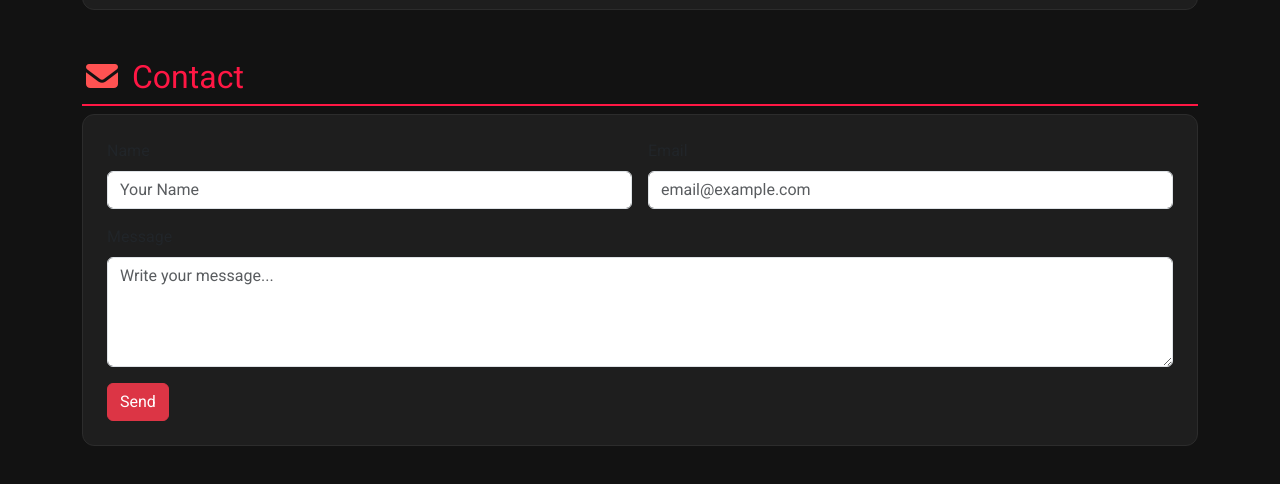
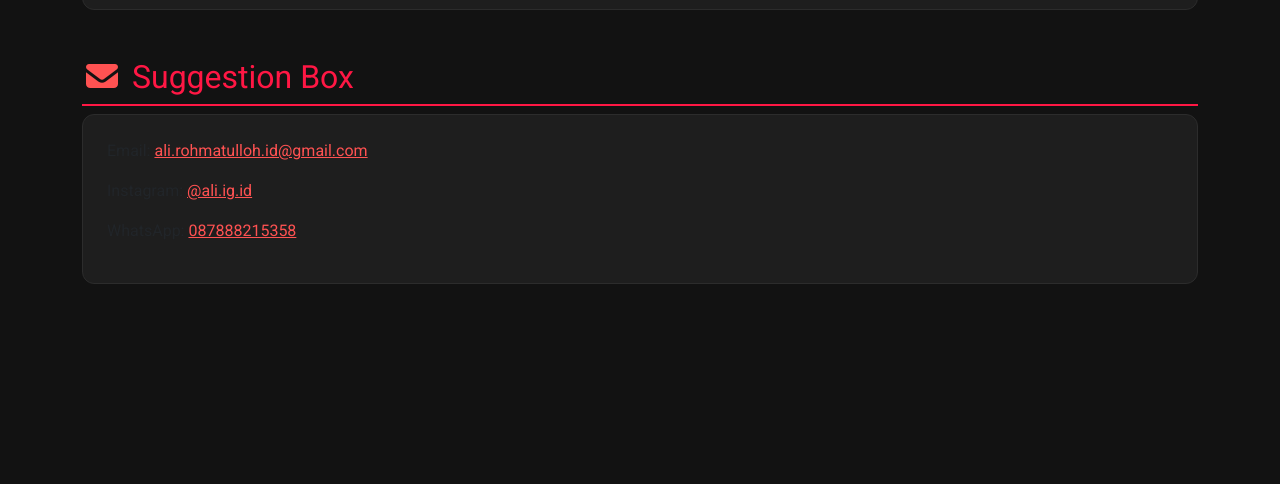
Before and after one commit to Lione3/WebPortofolio, a plain HTML site: page index.html in a window 1280 px wide. Shown: the part 828-1312 px from the top of the page. After the commit the page ends 1208 px from the top, so only its background shows below. Drawn offline with nearby package versions, Linux system fonts and the light colour scheme.

Commit message:
Update index.html

```diff
--- a/index.html
+++ b/index.html
@@ -11,7 +11,7 @@
     <style>
         body {
             background-color: #121212;
-            color: #e0e0e0;
+            color: #ffffff;
             font-family: 'Roboto', sans-serif;
         }
         header {
@@ -29,7 +29,7 @@
             text-align: center;
         }
         nav a {
-            color: #e0e0e0;
+            color: #ffffff;
             margin: 0 15px;
             text-decoration: none;
             transition: color 0.3s;
@@ -99,7 +99,7 @@
     <nav>
         <a href="#about" id="nav-about">Tentang</a>
         <a href="#skills" id="nav-skills">Keahlian</a>
-        <a href="#contact" id="nav-contact">Kontak</a>
+        <a href="#contact" id="nav-contact">Kotak Saran</a>
     </nav>
 
     <main class="container py-5">
@@ -125,25 +125,11 @@
         </section>
 
         <section class="section" id="contact" data-aos="fade-up">
-            <h2 id="contact-title"><i class="fas fa-envelope icon"></i>Kontak</h2>
+            <h2 id="contact-title"><i class="fas fa-envelope icon"></i>Kotak Saran</h2>
             <div class="card p-4">
-                <form class="row g-3">
-                    <div class="col-md-6">
-                        <label for="nama" class="form-label">Nama</label>
-                        <input type="text" class="form-control" id="nama" placeholder="Nama Anda">
-                    </div>
-                    <div class="col-md-6">
-                        <label for="email" class="form-label">Email</label>
-                        <input type="email" class="form-control" id="email" placeholder="email@example.com">
-                    </div>
-                    <div class="col-12">
-                        <label for="pesan" class="form-label">Pesan</label>
-                        <textarea class="form-control" id="pesan" rows="4" placeholder="Tulis pesan Anda..."></textarea>
-                    </div>
-                    <div class="col-12">
-                        <button type="submit" class="btn btn-danger">Kirim</button>
-                    </div>
-                </form>
+                <p>Email: <a href="mailto:ali.rohmatulloh.id@gmail.com" style="color:#ff5252">ali.rohmatulloh.id@gmail.com</a></p>
+                <p>Instagram: <a href="https://instagram.com/ali.ig.id" target="_blank" style="color:#ff5252">@ali.ig.id</a></p>
+                <p>WhatsApp: <a href="https://wa.me/6287888215358" target="_blank" style="color:#ff5252">087888215358</a></p>
             </div>
         </section>
     </main>
@@ -163,20 +149,13 @@
         function applyLanguage() {
             document.getElementById('nav-about').innerText = isIndo ? 'Tentang' : 'About';
             document.getElementById('nav-skills').innerText = isIndo ? 'Keahlian' : 'Skills';
-            document.getElementById('nav-contact').innerText = isIndo ? 'Kontak' : 'Contact';
+            document.getElementById('nav-contact').innerText = isIndo ? 'Kotak Saran' : 'Suggestion Box';
             document.getElementById('about-title').innerHTML = `<i class="fas fa-user icon"></i>` + (isIndo ? 'Tentang Saya' : 'About Me');
             document.getElementById('about-text').innerText = isIndo
                 ? 'Saya adalah Ali Rohmatulloh, seorang mahasiswa Sistem Informasi yang sedang belajar pengembangan web. Saya menyukai kombinasi antara desain visual yang menarik dan fungsionalitas yang baik.'
                 : 'I am Ali Rohmatulloh, an Information Systems student currently learning web development. I enjoy combining attractive design with solid functionality.';
             document.getElementById('skills-title').innerHTML = `<i class="fas fa-code icon"></i>` + (isIndo ? 'Keahlian' : 'Skills');
-            document.getElementById('contact-title').innerHTML = `<i class="fas fa-envelope icon"></i>` + (isIndo ? 'Kontak' : 'Contact');
-            document.querySelector("label[for='nama']").innerText = isIndo ? 'Nama' : 'Name';
-            document.querySelector("input#nama").placeholder = isIndo ? 'Nama Anda' : 'Your Name';
-            document.querySelector("label[for='email']").innerText = isIndo ? 'Email' : 'Email';
-            document.querySelector("input#email").placeholder = 'email@example.com';
-            document.querySelector("label[for='pesan']").innerText = isIndo ? 'Pesan' : 'Message';
-            document.querySelector("textarea#pesan").placeholder = isIndo ? 'Tulis pesan Anda...' : 'Write your message...';
-            document.querySelector("button[type='submit']").innerText = isIndo ? 'Kirim' : 'Send';
+            document.getElementById('contact-title').innerHTML = `<i class="fas fa-envelope icon"></i>` + (isIndo ? 'Kotak Saran' : 'Suggestion Box');
         }
 
         applyLanguage();
```
